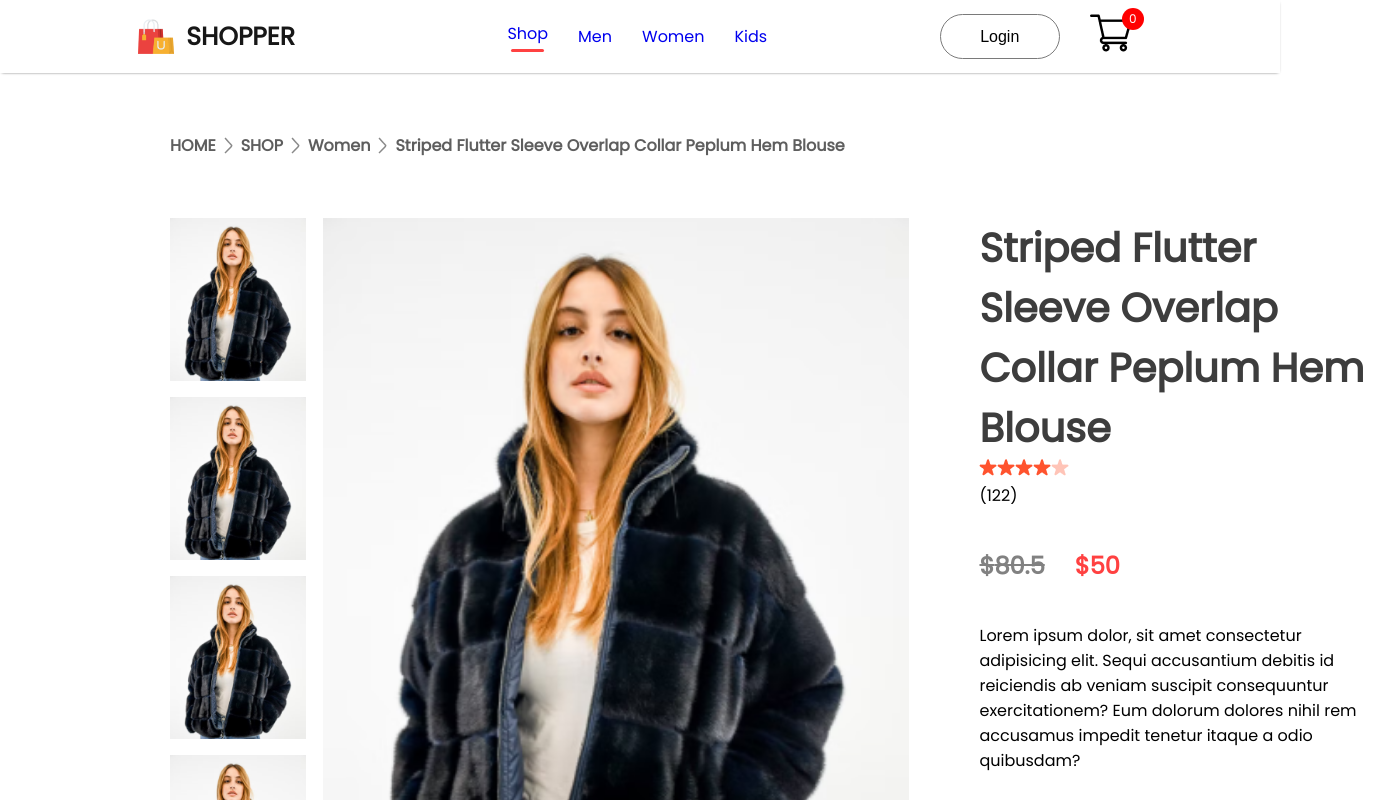
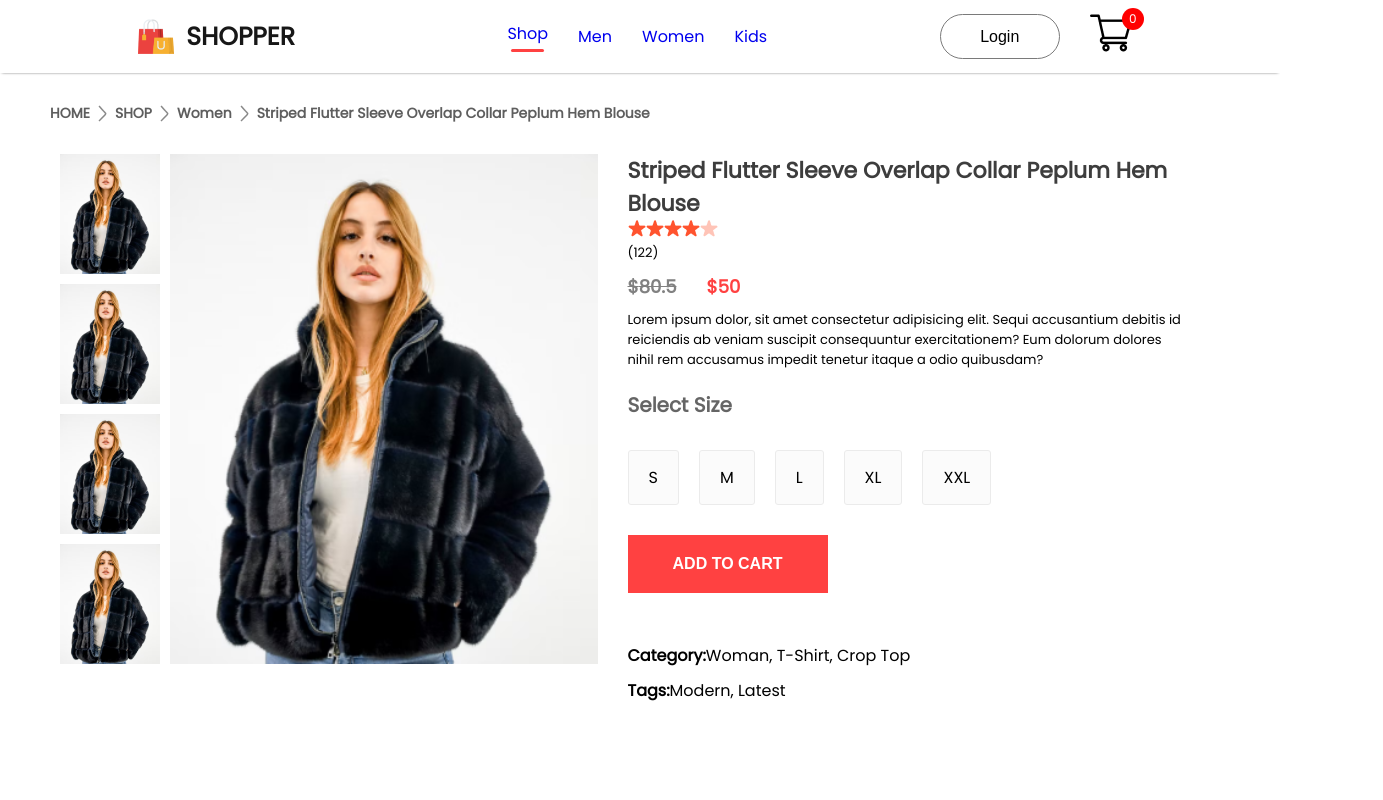
Before and after one commit to sergey87chuvasov/Ecommerce-Website-, a React (Create React App) app: page /product/1 in a window 1280 px wide. Shown: the top 800 px of the page, 1383 px wide, since content can reach past the window. Built offline with nearby package versions, Linux system fonts and the light colour scheme.

Commit message:
added media query - 7 part

```diff
--- a/src/components/Breadcrums/Breadcrum.css
+++ b/src/components/Breadcrums/Breadcrum.css
@@ -8,3 +8,30 @@
   margin: 60px 170px;
   text-transform: capitalize;
 }
+
+@media (max-width: 1280px) {
+  .breadcrum {
+    margin: 30px 50px;
+    font-size: 14px;
+  }
+}
+
+@media (max-width: 1024px) {
+  .breadcrum {
+    margin: 30px 30px;
+    font-size: 13px;
+  }
+}
+
+@media (max-width: 800px) {
+  .breadcrum {
+    margin: 30px 10px;
+    font-size: 12px;
+  }
+}
+
+@media (max-width: 500px) {
+  .breadcrum {
+    font-size: 10px;
+  }
+}
--- a/src/components/ProductDisplay/ProductDisplay.css
+++ b/src/components/ProductDisplay/ProductDisplay.css
@@ -102,3 +102,57 @@
 .productdisplay-right-category span {
   font-weight: 600;
 }
+
+@media (max-width: 1280px) {
+  .productdisplay {
+    margin: 0 60px;
+  }
+
+  .productdisplay-left {
+    gap: 10px;
+  }
+
+  .productdisplay-img-list {
+    gap: 10px;
+  }
+
+  .productdisplay-img-list img {
+    height: 120px;
+  }
+
+  .productdisplay-main-img {
+    width: auto;
+    height: 510px;
+  }
+
+  .productdisplay-right {
+    margin: 0 30px;
+  }
+
+  .productdisplay-right h1 {
+    font-size: 22px;
+  }
+
+  .productdisplay-right-star {
+    gap: 3px;
+    font-size: 13px;
+  }
+
+  .productdisplay-right-prices {
+    margin: 10px 0;
+    font-size: 18px;
+  }
+
+  .productdisplay-right-description {
+    font-size: 13px;
+  }
+
+  .productdisplay-right-size h1 {
+    margin-top: 20px;
+    font-size: 20px;
+  }
+
+  .productdisplay-right-sizes div {
+    padding: 14px 20px;
+  }
+}
```
